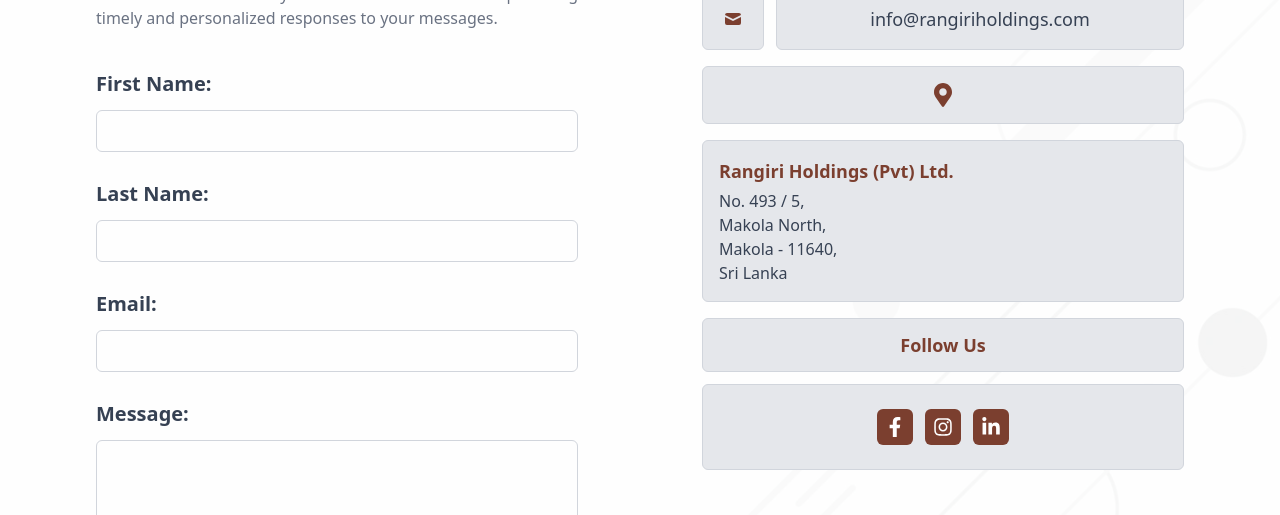
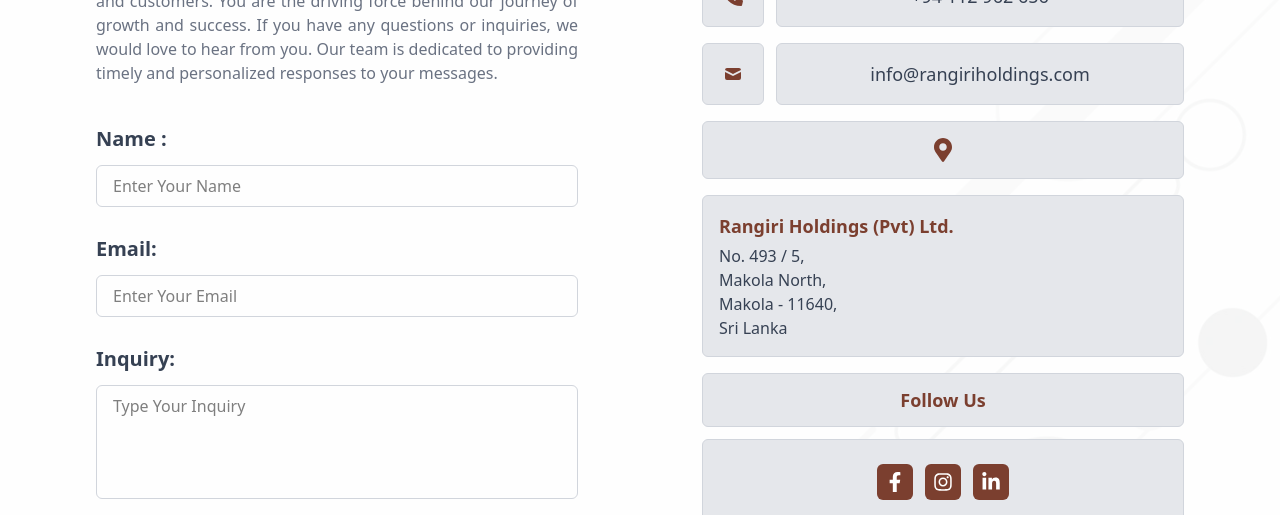
Before and after one commit to A-Himaa/Rangiri_Web, a Next.js app: page /contact in a window 1280 px wide. Shown: the part 437-952 px from the top of the page. Built offline with nearby package versions, Linux system fonts and the light colour scheme.

Commit message:
Connecting inquiry form to email

```diff
--- a/package.json
+++ b/package.json
@@ -16,6 +16,7 @@
     "react-countup": "^6.5.3",
     "react-dom": "19.1.0",
     "react-icons": "^5.5.0",
+    "sweetalert2": "^11.26.3",
     "tailwind-scrollbar-hide": "^4.0.0"
   },
   "devDependencies": {
--- a/src/app/contact/page.js
+++ b/src/app/contact/page.js
@@ -1,18 +1,68 @@
 "use client";
 import { useState, useEffect } from "react";
 import Image from "next/image";
+import Swal from "sweetalert2";
 import { FaFacebookF, FaInstagram, FaLinkedinIn, FaPhoneAlt, FaMapMarkerAlt } from "react-icons/fa";
 import { HiMail } from "react-icons/hi";
-import sec1img from "../../../public/Assets/contact/contact_bg.jpg";
+import sec1img from "../../../public/Assets/contact/contact_bg.webp";
 import sec2img from "../../../public/Assets/home_sec4_bg.webp";
 
 export default function ContactUs() {
     const [loading, setLoading] = useState(true);
+    const [isLoading, setIsLoading] = useState(false);
+
 
     useEffect(() => {
       const timer = setTimeout(() => setLoading(false), 2000);
       return () => clearTimeout(timer);
     }, []);
+
+    const handleSubmit = async (e) => {
+    e.preventDefault();
+    setIsLoading(true);
+
+    const form = e.target;
+    const formData = new FormData(form);
+
+    try {
+      const res = await fetch("https://formsubmit.co/info@rangiriholdings.com", {
+        method: "POST",
+        body: formData,
+      });
+
+      setIsLoading(false);
+
+      if (res.ok) {
+        Swal.fire({
+          title: "Inquiry Sent Successfully!",
+          text: "Thank you for reaching out to Rangiri Holdings.Your inquiry has been successfully submitted. Our team will review your message and get back to you shortly.",
+          icon: "success",
+          confirmButtonColor: "#7b3f2f",
+          background: "#fffaf5",
+        });
+        form.reset();
+      } else {
+        Swal.fire({
+          title: "Inquiry Failed!",
+          text: "We’re sorry, but your inquiry could not be sent at the moment. Please try again later or contact us directly via our official channels.",
+          icon: "error",
+          confirmButtonColor: "#7b3f2f",
+          background: "#fffaf5",
+        });
+      }
+      } catch (error) {
+        setIsLoading(false);
+        Swal.fire({
+          title: "Connection Error!",
+          text: "It seems there was a network issue while sending your inquiry. Please check your internet connection and try again.",
+          icon: "error",
+          confirmButtonColor: "#7b3f2f",
+          background: "#fffaf5",
+        });
+      }
+  };
+
+
   return (
     <>
     {/* ======= Loading Screen ======= */}
@@ -67,40 +117,33 @@ export default function ContactUs() {
                 personalized responses to your messages.
               </p>
 
-              <form
-                className="md:space-y-7"
-                action="https://formsubmit.co/cfc07be5d155ad8c58b975f6a7dfcf52"
-                method="POST"
-              >
+              <form className="md:space-y-7" onSubmit={handleSubmit}>
                 {/* Hidden Fields */}
-                {/* <input type="hidden" name="_replyto" value="akilahimaja@hotmail.com" /> */}
-                {/* <input type="hidden" name="_next" value="https://yourwebsite.com/thank-you" /> */}
                 <input type="hidden" name="_captcha" value="false" />
 
+                {/* Name */}
                 <div>
                   <label className="block text-sm md:text-xl font-bold text-gray-700 mb-3">
-                    First Name:
+                    Name :
                   </label>
                   <input
                     type="text"
                     name="First Name"
+                    placeholder="Enter Your Name"
                     className="w-full border border-gray-300 rounded-md px-4 py-2 focus:outline-none focus:ring-1 focus:ring-amber-700"
                     required
+                    onChange={(e) => {
+                      const value = e.target.value;
+                      if (/^[A-Za-z\s]*$/.test(value)) {
+                        e.target.value = value;
+                      } else {
+                        e.target.value = value.replace(/[^A-Za-z\s]/g, "");
+                      }
+                    }}
                   />
                 </div>
 
-                <div>
-                  <label className="block text-sm md:text-xl font-bold text-gray-700 mb-3">
-                    Last Name:
-                  </label>
-                  <input
-                    type="text"
-                    name="Last Name"
-                    className="w-full border border-gray-300 rounded-md px-4 py-2 focus:outline-none focus:ring-1 focus:ring-amber-700"
-                    required
-                  />
-                </div>
-
+                {/* Email */}
                 <div>
                   <label className="block text-sm md:text-xl font-bold text-gray-700 mb-3">
                     Email:
@@ -108,28 +151,37 @@ export default function ContactUs() {
                   <input
                     type="email"
                     name="Email"
+                    placeholder="Enter Your Email"
                     className="w-full border border-gray-300 rounded-md px-4 py-2 focus:outline-none focus:ring-1 focus:ring-amber-700"
                     required
                   />
                 </div>
 
+                {/* Message */}
                 <div>
                   <label className="block text-sm md:text-xl font-bold text-gray-700 mb-3">
-                    Message:
+                    Inquiry:
                   </label>
                   <textarea
                     name="Message"
+                    placeholder="Type Your Inquiry"
                     rows="4"
                     className="w-full border border-gray-300 rounded-md px-4 py-2 resize-none focus:outline-none focus:ring-1 focus:ring-amber-700"
                     required
                   ></textarea>
                 </div>
 
+                {/* Button */}
                 <button
                   type="submit"
-                  className="bg-[#7b3f2f] text-white font-semibold px-8 py-2 mb-5 md:py-3 rounded-md hover:bg-[#5a2c1f] transition"
+                  disabled={isLoading}
+                  className={`bg-[#7b3f2f] text-white font-semibold px-8 py-2 mb-5 md:py-3 rounded-md transition ${
+                    isLoading
+                      ? "opacity-70 cursor-not-allowed"
+                      : "hover:bg-[#5a2c1f]"
+                  }`}
                 >
-                  Send Message
+                  {isLoading ? "Sending..." : "Send Message"}
                 </button>
               </form>
 
```
Also changed, not shown: 1 other file (tests, documents, lock files or other folders).
